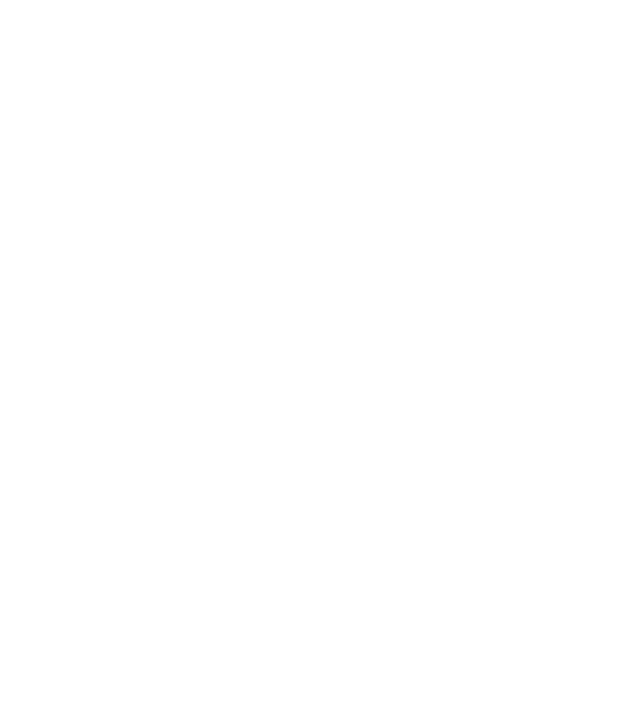
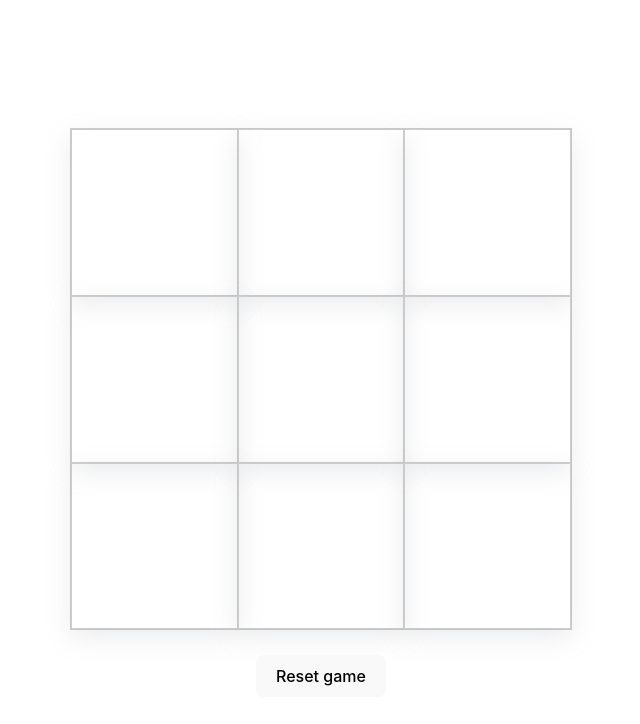
Before and after one commit to fuwhis/tic-tac-toe-react, a React (Vite) app: page / in a window 1280 px wide. Shown: the top 724 px of the page, without its empty margins (319-959 px from the left). Built offline with nearby package versions, Linux system fonts and the light colour scheme.

Commit message:
feature: add gameplay tic-tac-toe

```diff
--- a/src/App.tsx
+++ b/src/App.tsx
@@ -1,11 +1,11 @@
 import './App.css'
+import Game from './components/Game'
 
 function App() {
-
   return (
-    <>
-
-    </>
+    <div>
+      <Game>abc</Game>
+    </div>
   )
 }
 
--- /dev/null
+++ b/src/components/Board.tsx
@@ -0,0 +1,25 @@
+import Cell from './Cell'
+
+const Board = (props: any) => {
+  // const cells = [
+  //   null, null, null,
+  //   'X', 'X', 'X',
+  //   null, null, null
+  // ]
+  // console.log(calculateWinner(cells))
+
+  return (
+    <div className='game-board'>
+      {props.cells.map((item: any, index: number) => (
+        <Cell
+          key={index}
+          value={item}
+          onClick={() => props.onClick(index)}
+          cellStyle={item === 'X' ? 'is-x' : item === 'O' ? 'is-o' : ''}
+        />
+      ))}
+    </div>
+  )
+}
+
+export default Board
--- /dev/null
+++ b/src/components/Cell.tsx
@@ -0,0 +1,9 @@
+const Cell = ({ value, onClick, cellStyle }: any) => {
+  return (
+    <div className={`game-cell ${cellStyle}`} onClick={onClick}>
+      {value}
+    </div>
+  )
+}
+
+export default Cell
--- /dev/null
+++ b/src/components/Game.tsx
@@ -0,0 +1,39 @@
+import { useState } from 'react'
+import { calculateWinner } from '../utils'
+import Board from './Board'
+import './GameStyles.css'
+
+const Game: any = () => {
+  const [board, setBoard] = useState(Array(9).fill(null))
+  const [xIsNext, setXIsNext] = useState(true)
+  const winner = calculateWinner(board)
+
+  const handleClick = (index: number) => {
+    const boardCopy = [...board]
+
+    // in case: appear winner or current cell is clicked
+    if (winner || boardCopy[index]) {
+      return
+    }
+    // on position click, return 'X' or 'O'
+    boardCopy[index] = xIsNext ? 'X' : 'O'
+    setBoard(boardCopy)
+    setXIsNext((xIsNext) => !xIsNext)
+  }
+
+  const handleResetGame = () => {
+    setBoard(Array(9).fill(null))
+    // In case, reset game then the game just only start by 'X'
+    // setXIsNext(true)
+  }
+
+  return (
+    <div>
+      <Board cells={board} onClick={handleClick}></Board>
+      {winner && <div className='game-winner-lb'>Winner is {winner}</div>}
+      <button onClick={handleResetGame}>Reset game</button>
+    </div>
+  )
+}
+
+export default Game
--- /dev/null
+++ b/src/components/GameStyles.css
@@ -0,0 +1,36 @@
+.game-board {
+  margin: 25px;
+  width: 500px;
+  height: 500px;
+  border: 1px solid #ccc;
+  display: grid;
+  grid-template-columns: repeat(3, 1fr);
+  grid-template-rows: repeat(3, 1fr);
+}
+
+.game-cell {
+  border: 1px solid #ccc;
+  cursor: pointer;
+  display: flex;
+  justify-content: center;
+  align-items: center;
+  font-weight: bold;
+  font-size: 80px;
+  text-shadow: rgba(149, 157, 165, 0.2) 4px 3px 4px;
+  box-shadow: rgba(149, 157, 165, 0.2) 0px 8px 24px;
+}
+
+.game-cell.is-x {
+  color: red;
+}
+
+.game-cell.is-o {
+  color: blue;
+}
+
+.game-winner-lb {
+  color: yellow;
+  font-size: 20px;
+  font-weight: 700;
+  margin: 25px;
+}
--- /dev/null
+++ b/src/utils.ts
@@ -0,0 +1,24 @@
+export function calculateWinner(cells: any) {
+  const lines = [
+    [0, 1, 2],
+    [3, 4, 5],
+    [6, 7, 8],
+    [0, 3, 6],
+    [1, 4, 7],
+    [2, 5, 8],
+    [0, 4, 8],
+    [2, 4, 6]
+  ]
+
+  for (let index = 0; index < lines.length; index++) {
+    const [a, b, c] = lines[index]
+    if (
+      cells[a] &&
+      cells[a] === cells[b] &&
+      cells[a] === cells[c]
+    ) {
+      return cells[a]
+    }
+  }
+  return null
+}
```
